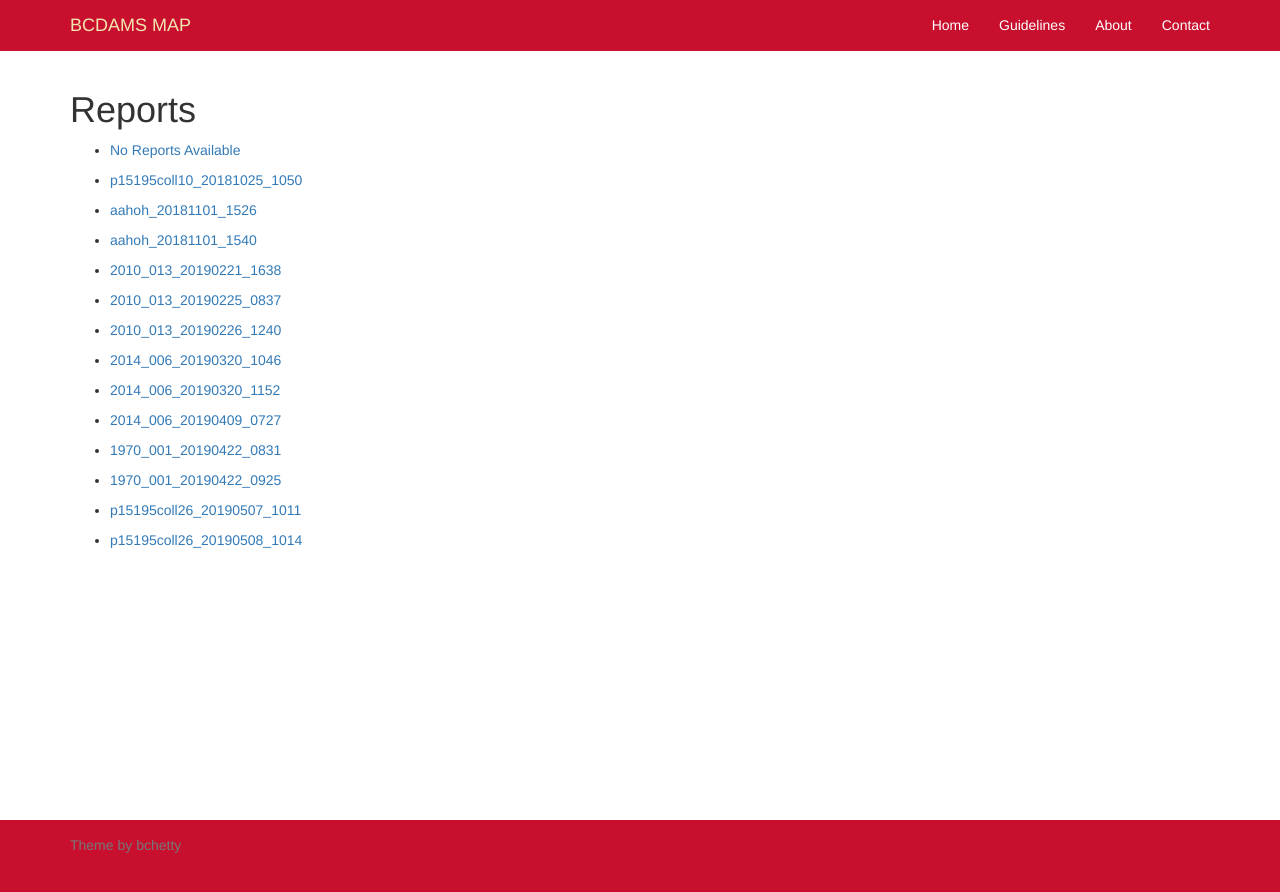
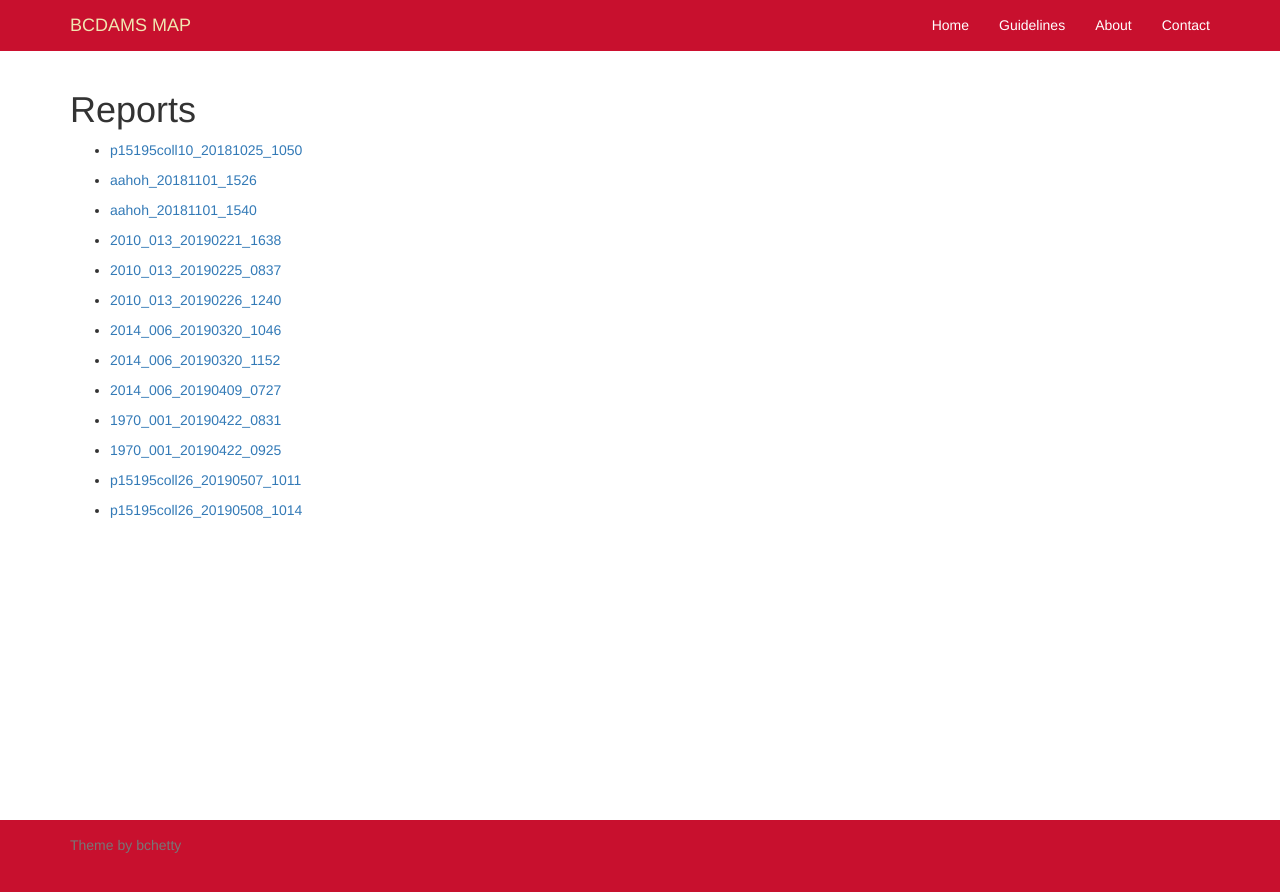
Before and after one commit to uhlibraries-digital/bcdams-map, a Jekyll site: the page built from migration/index.md, in a window 1280 px wide. Shown: the top 892 px of the page. Built offline with Jekyll 4.4.1, drawn with Linux system fonts in a browser that asks for light colours; nearby versions of some CDN libraries; comment, search, counter and statistics services are not loaded.

Commit message:
remove no reports available link test

```diff
--- a/_data/migration.yml
+++ b/_data/migration.yml
@@ -1,6 +1,3 @@
-- label: No Reports Available
-  file:
-
 - label: p15195coll10_20181025_1050
   file: p15195coll10_20181025_1050
 
```
